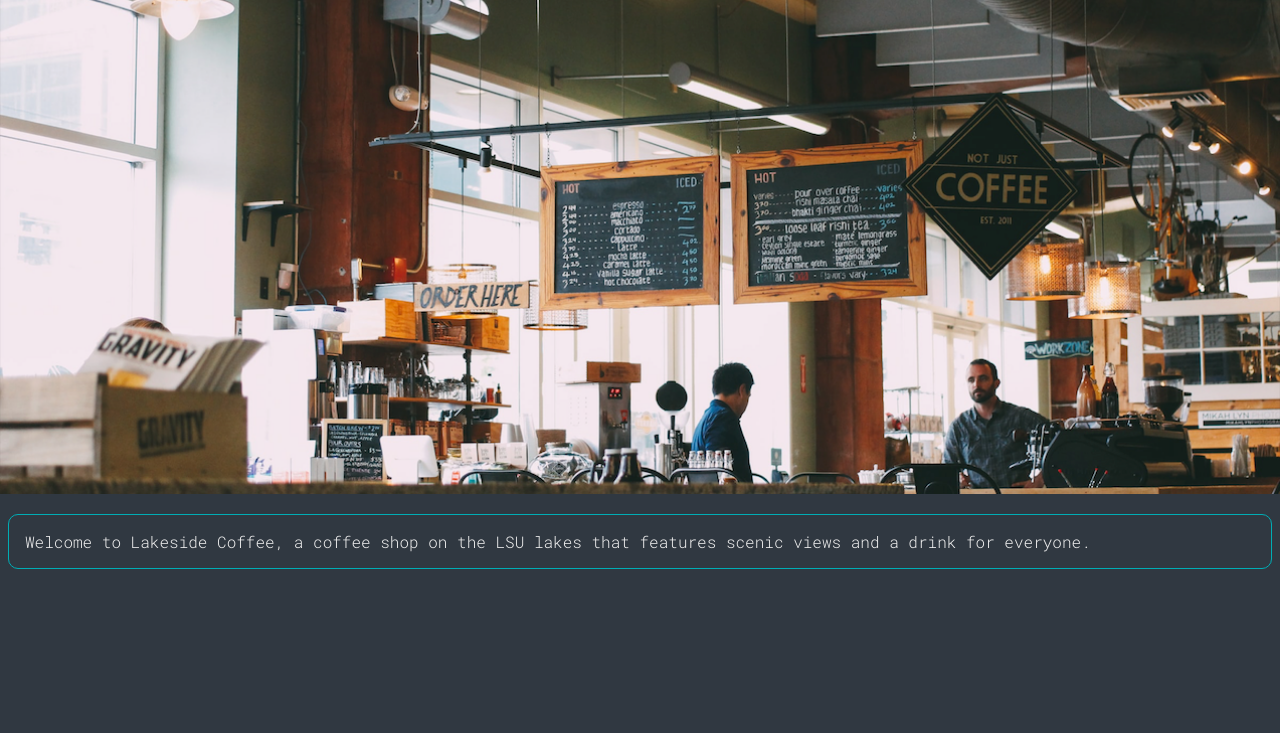
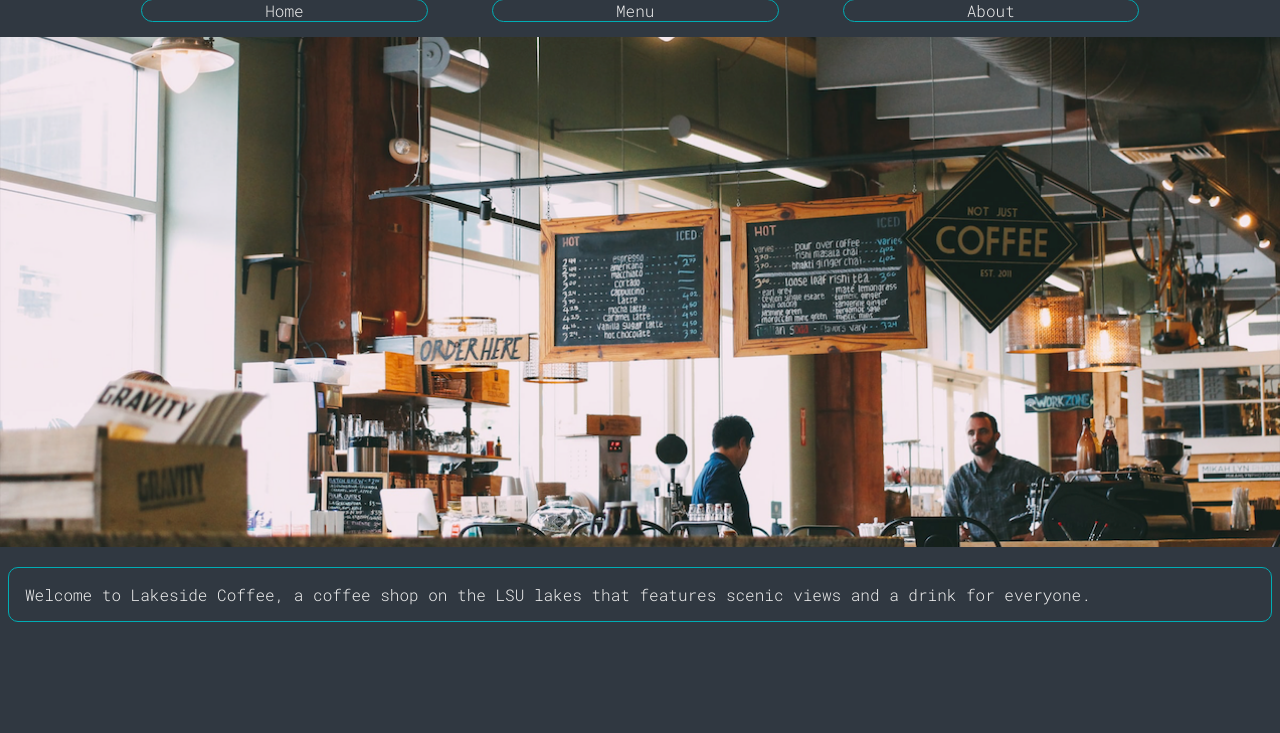
Before and after one commit to Andrew-Hinson/Restaurant-Project, a website built with webpack: page dist/index.html in a window 1280 px wide. Shown: the part 67-800 px from the top of the page. Built offline with nearby package versions, Linux system fonts and the light colour scheme.

Commit message:
tabs added and tab styling

```diff
--- a/src/index.js
+++ b/src/index.js
@@ -1,8 +1,12 @@
 import styles from "./styles.css";
 import {title, paragraph} from "./initial"
 import Picture from './coffeeshop1.png';
+import {tabs} from './tabs';
 const content = document.querySelector('#content')
 content.appendChild(title())
+content.appendChild(tabs())
+
+
 let mainDiv = (() =>  {
         let appendP = () => {
             content.appendChild(paragraph())
--- a/src/styles.css
+++ b/src/styles.css
@@ -11,7 +11,6 @@ h1 {
 .centered {
     margin: 0 auto;
     text-align: center;
-    width: 65%;
 }
 .bordered {
     border: 1px solid #00adb5;
@@ -26,3 +25,17 @@ h1 {
     margin-left: -50vw;
     margin-right: -50vw;
   }
+#tabs {
+    list-style: none;
+    padding: 1rem;
+}
+#tabs li {
+    display: inline;
+    padding: 0 10%;
+    border: 1px solid #00adb5;
+    border-radius: 1rem;
+    margin: 2rem 2rem;
+}
+#tabs li:hover {
+    background-color: #00adb5;
+}
--- /dev/null
+++ b/src/tabs.js
@@ -0,0 +1,22 @@
+let tabs = () => {
+    const ul = document.createElement('ul');
+    let createList = () => {
+        ul.setAttribute('id', 'tabs');
+        ul.setAttribute('class', 'centered')
+    }
+    let createListItem = (text) => {
+        let li = document.createElement('li');
+        li.setAttribute('class', 'tab');
+        li.innerText = text
+        return li
+    }
+    createList()
+    let home = createListItem('Home')
+    let menu = createListItem('Menu')
+    let about = createListItem('About')
+    ul.appendChild(home)
+    ul.appendChild(menu)
+    ul.appendChild(about)
+    return ul;
+}
+export {tabs}
```
Also changed, not shown: dist/bundle.js.
